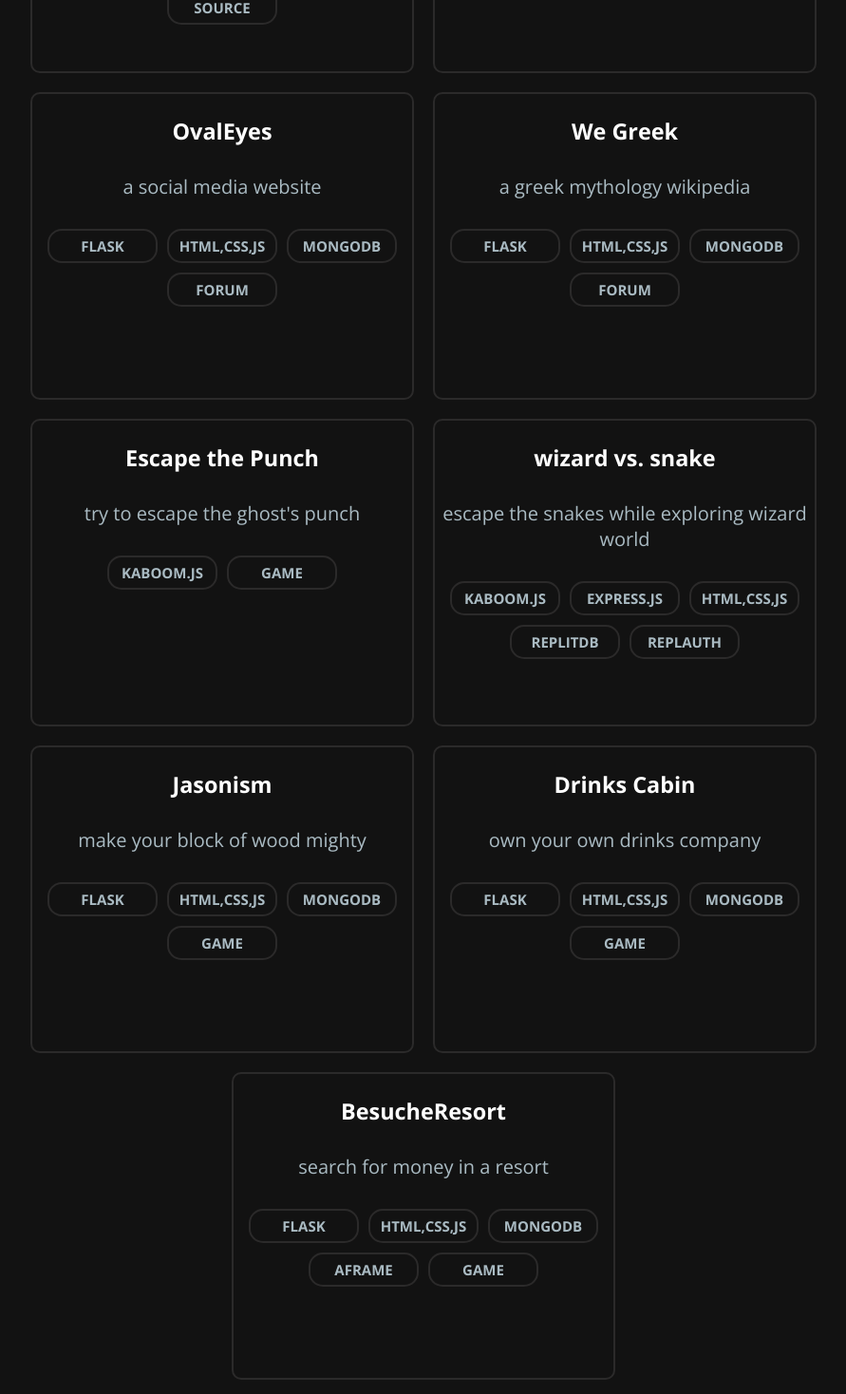
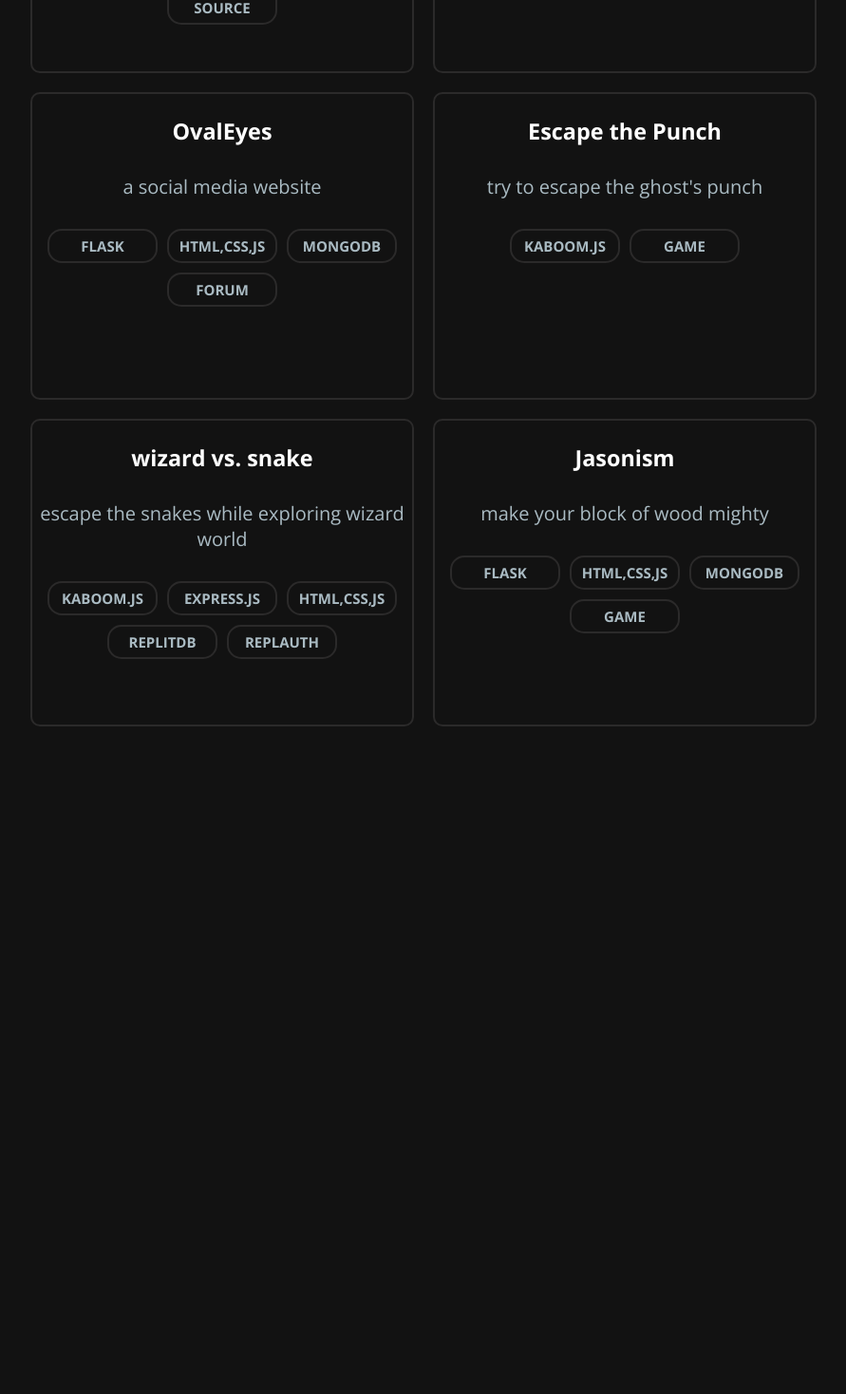
Before and after one commit to VulcanWM/vulcanwm, a Next.js app: page /projects in a window 1280 px wide. Shown: the part 820-2288 px from the top of the page at 95% size, without its empty margins (194-1085 px from the left). After the commit the page ends 1603 px from the top, so only its background shows below. Built offline with nearby package versions, Linux system fonts and the light colour scheme.

Commit message:
removed besucheresort, drinks cabin and we greek from projects

```diff
--- a/lists/projects.js
+++ b/lists/projects.js
@@ -24,11 +24,6 @@ export const projects = {
     "Desc": "a social media website",
     "Tags": ["Flask", "HTML,CSS,JS", "MongoDB", "Forum"]
   },
-  "We Greek": {
-    "Link": "https://wegreek.vulcanwm.repl.co",
-    "Desc": "a greek mythology wikipedia",
-    "Tags": ['Flask', 'HTML,CSS,JS', 'MongoDB', "Forum"]
-  },
   "Escape the Punch": {
     "Link": "https://escape-the-punch.netlify.app/",
     "Desc": "try to escape the ghost's punch",
@@ -49,15 +44,5 @@ export const projects = {
     "Link": "https://jasonism.vulcanwm.repl.co",
     "Desc": "make your block of wood mighty",
     "Tags": ['Flask', 'HTML,CSS,JS', 'MongoDB', "Game"]
-  },
-  "Drinks Cabin": {
-    "Link": "https://drinks-cabin.vulcanwm.repl.co",
-    "Desc": "own your own drinks company",
-     "Tags": ['Flask', 'HTML,CSS,JS', 'MongoDB', "Game"]
-  },
-  "BesucheResort": {
-    "Link": "https://besucheresort.vulcanwm.repl.co",
-    "Desc": "search for money in a resort",
-     "Tags": ['Flask', 'HTML,CSS,JS', 'MongoDB', "AFrame", "Game"]
   }
 }
```
